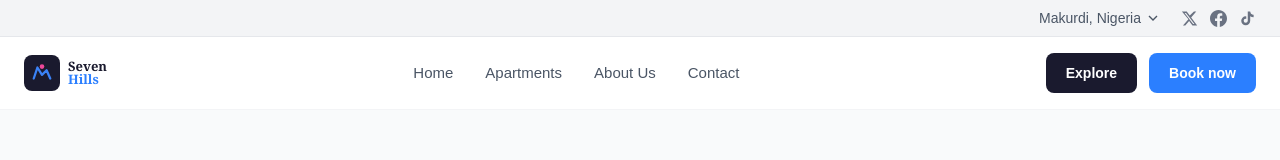
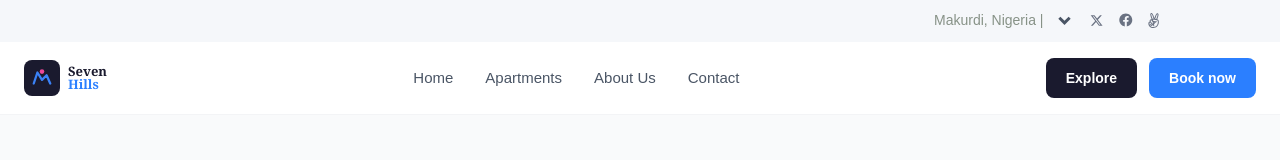
Before and after one commit to Unique-Ikeoluwa/SEVEN_HILLS_SUITES, a Next.js app in the folder frontend/: page / in a window 1280 px wide. Shown: the top 160 px of the page. Built offline with nearby package versions, Linux system fonts and the light colour scheme.

Commit message:
Fixed topbar

```diff
--- a/frontend/components/Topbar.tsx
+++ b/frontend/components/Topbar.tsx
@@ -1,33 +1,25 @@
 "use client";
+
+import { RiArrowDropDownLine, RiFacebookCircleFill } from "react-icons/ri";
+import { FaXTwitter, FaAngellist } from "react-icons/fa6";
+
 
 export default function Topbar() {
   return (
     <>
       {/* Top Bar */}
-      <div className="bg-gray-100 border-b border-gray-200 text-sm text-gray-600">
-        <div className="max-w-7xl mx-auto px-6 py-2 flex justify-end items-center gap-5">
-          <div className="flex items-center gap-1 font-medium cursor-pointer">
-            <span>Makurdi, Nigeria</span>
-            <svg width="16" height="16" viewBox="0 0 24 24" fill="none" stroke="currentColor" strokeWidth="2">
-              <polyline points="6 9 12 15 18 9" />
-            </svg>
-          </div>
-          <div className="flex items-center gap-3 text-gray-500">
-            <a href="#" aria-label="X" className="hover:text-gray-900 transition-colors flex items-center">
-              <svg width="17" height="17" viewBox="0 0 24 24" fill="currentColor">
-                <path d="M18.244 2.25h3.308l-7.227 8.26 8.502 11.24H16.17l-4.714-6.231-5.401 6.231H2.744l7.737-8.835L1.254 2.25H8.08l4.253 5.622 5.91-5.622Zm-1.161 17.52h1.833L7.084 4.126H5.117z" />
-              </svg>
-            </a>
-            <a href="#" aria-label="Facebook" className="hover:text-gray-900 transition-colors flex items-center">
-              <svg width="17" height="17" viewBox="0 0 24 24" fill="currentColor">
-                <path d="M24 12.073c0-6.627-5.373-12-12-12s-12 5.373-12 12c0 5.99 4.388 10.954 10.125 11.854v-8.385H7.078v-3.47h3.047V9.43c0-3.007 1.792-4.669 4.533-4.669 1.312 0 2.686.235 2.686.235v2.953H15.83c-1.491 0-1.956.925-1.956 1.874v2.25h3.328l-.532 3.47h-2.796v8.385C19.612 23.027 24 18.062 24 12.073z" />
-              </svg>
-            </a>
-            <a href="#" aria-label="TikTok" className="hover:text-gray-900 transition-colors flex items-center">
-              <svg width="17" height="17" viewBox="0 0 24 24" fill="currentColor">
-                <path d="M19.59 6.69a4.83 4.83 0 01-3.77-4.25V2h-3.45v13.67a2.89 2.89 0 01-2.88 2.5 2.89 2.89 0 01-2.89-2.89 2.89 2.89 0 012.89-2.89c.28 0 .54.04.79.1V9.01a6.33 6.33 0 00-.79-.05 6.34 6.34 0 00-6.34 6.34 6.34 6.34 0 006.34 6.34 6.34 6.34 0 006.33-6.34V8.73a8.24 8.24 0 004.82 1.55V6.83a4.85 4.85 0 01-1.05-.14z" />
-              </svg>
-            </a>
+      <div className="bg-[#f5f7fa] h-10.5 px-22.5 border-b-[#1a231a]/30 border-t-[#1a231a]/30 text-sm text-gray-600">
+        <div className="max-w-7xl h-10 mx-auto justify-end flex items-center">
+          <div className="flex w-64 h-10 gap-2">
+            <div className="flex items-center gap-1 h-10 py-2 font-medium cursor-pointer">
+              <span className="text-[#879287]">Makurdi, Nigeria |</span>
+              <RiArrowDropDownLine size={35}/>
+            </div>
+            <div className="flex items-center w-17.5 h-3.5 py-5 gap-3.5 text-gray-500">
+              <FaXTwitter size={17}/>
+              <RiFacebookCircleFill size={20}/>
+              <FaAngellist size={17}/>
+            </div>
           </div>
         </div>
       </div>
```
